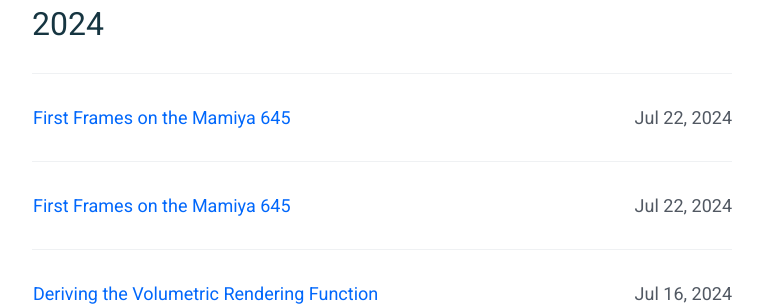
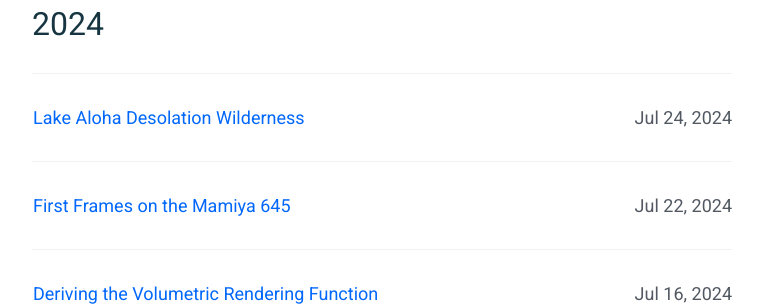
Before and after one commit to frankwang95/frankwang95.github.io, a Jekyll site: the page built from index.html, in a window 1280 px wide and 900 px high. Shown: the part 350-656 px from the top of the window, without its empty margins (258-1021 px from the left). Built offline with Jekyll 4.4.1, drawn with Linux system fonts in a browser that asks for light colours.

Commit message:
Update 2024-07-24-lake-aloha.md

```diff
--- a/_posts/2024-07-24-lake-aloha.md
+++ b/_posts/2024-07-24-lake-aloha.md
@@ -1,7 +1,7 @@
 ---
 layout: post
-title: "First Frames on the Mamiya 645"
-date: 2024-07-22
+title: "Lake Aloha Desolation Wilderness"
+date: 2024-07-24
 tags: photography
 ---
 
```
